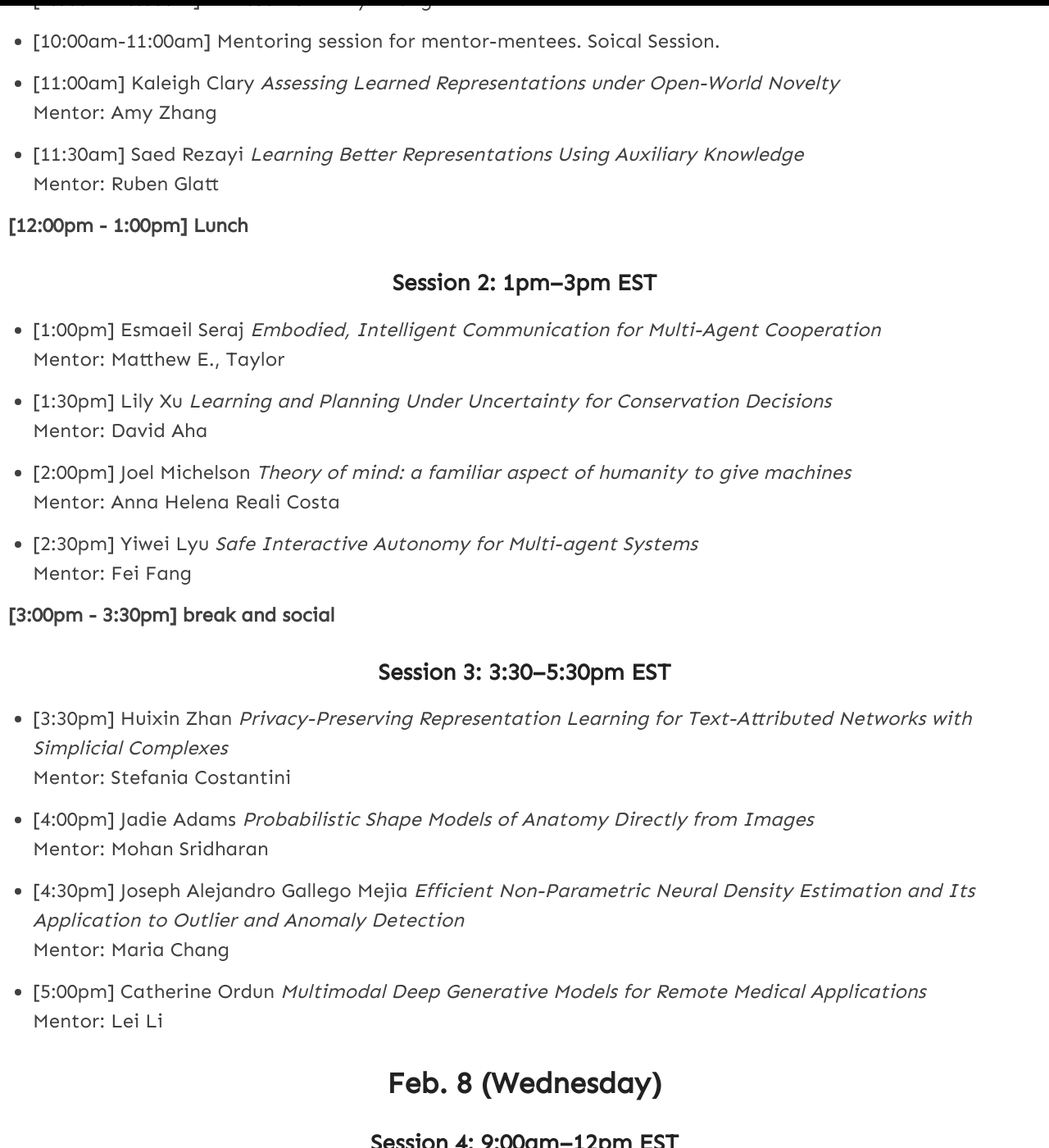
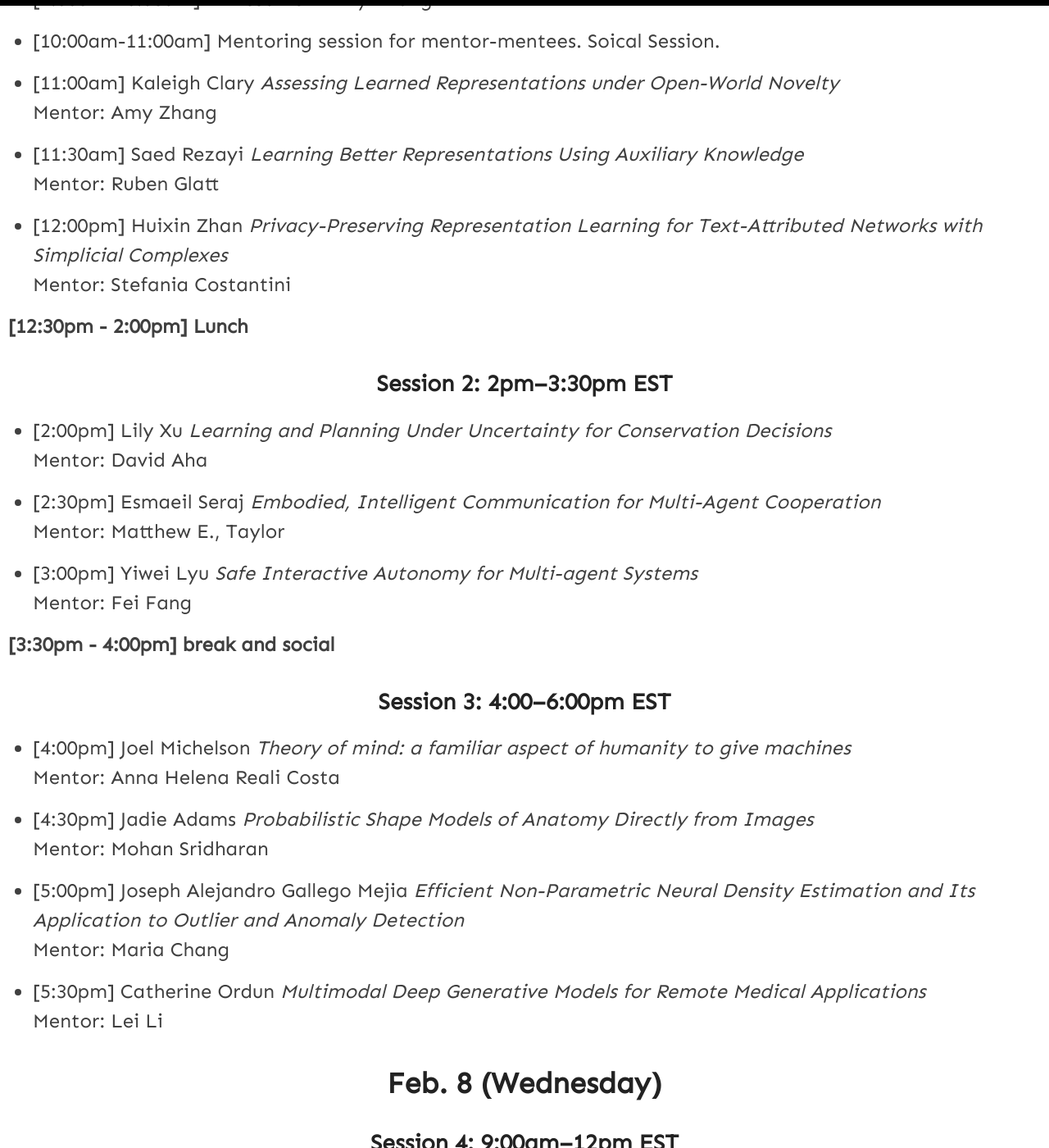
Before and after one commit to yue-ning/dc2025, a Jekyll site: the page built from _pages/schedule.md, in a window 1280 px wide and 1400 px high, scrolled down 480 px. Shown: the whole window at 82% size. Built offline with Jekyll 4.4.1, drawn with Linux system fonts in a browser that asks for light colours; some of the changed text lies outside the part shown.

Commit message:
Update schedule.md
update the schedule

```diff
--- a/_pages/schedule.md
+++ b/_pages/schedule.md
@@ -6,7 +6,7 @@ permalink: /schedule/
 
 # Feb. 7 (Tuesday)
 
-### Session 1: 8:45am–12pm EST
+### Session 1: 8:45am–12:30pm EST
 
 - [8:45am] Welcome and Logistics
 
@@ -20,36 +20,36 @@ Mentor: Amy Zhang
 - [11:30am] Saed Rezayi *Learning Better Representations Using Auxiliary Knowledge*\
 Mentor: Ruben Glatt
 
-**[12:00pm - 1:00pm] Lunch**
+- [12:00pm] Huixin Zhan *Privacy-Preserving Representation Learning for Text-Attributed Networks with Simplicial Complexes*\
+Mentor: Stefania Costantini
 
-### Session 2: 1pm–3pm EST
+**[12:30pm - 2:00pm] Lunch**
 
-- [1:00pm] Esmaeil Seraj *Embodied, Intelligent Communication for Multi-Agent Cooperation*\
+### Session 2: 2pm–3:30pm EST
+
+- [2:00pm] Lily Xu *Learning and Planning Under Uncertainty for Conservation Decisions*\
+Mentor: David Aha
+
+- [2:30pm] Esmaeil Seraj *Embodied, Intelligent Communication for Multi-Agent Cooperation*\
 Mentor: Matthew E., Taylor
 
-- [1:30pm] Lily Xu *Learning and Planning Under Uncertainty for Conservation Decisions*\
-Mentor: David Aha
+- [3:00pm]  Yiwei Lyu *Safe Interactive Autonomy for Multi-agent Systems*\
+Mentor: Fei Fang
 
-- [2:00pm] Joel Michelson *Theory of mind: a familiar aspect of humanity to give machines*\
+**[3:30pm - 4:00pm] break and social**
+
+### Session 3: 4:00–6:00pm EST
+
+- [4:00pm] Joel Michelson *Theory of mind: a familiar aspect of humanity to give machines*\
 Mentor: Anna Helena Reali Costa
 
-- [2:30pm]  Yiwei Lyu *Safe Interactive Autonomy for Multi-agent Systems*\
-Mentor: Fei Fang
-
-**[3:00pm - 3:30pm] break and social**
-
-### Session 3: 3:30–5:30pm EST
-
-- [3:30pm] Huixin Zhan *Privacy-Preserving Representation Learning for Text-Attributed Networks with Simplicial Complexes*\
-Mentor: Stefania Costantini
-
-- [4:00pm]  Jadie Adams *Probabilistic Shape Models of Anatomy Directly from Images*\
+- [4:30pm] Jadie Adams *Probabilistic Shape Models of Anatomy Directly from Images*\
 Mentor: Mohan Sridharan
 
-- [4:30pm] Joseph Alejandro Gallego Mejia *Efficient Non-Parametric Neural Density Estimation and Its Application to Outlier and Anomaly Detection*\
+- [5:00pm] Joseph Alejandro Gallego Mejia *Efficient Non-Parametric Neural Density Estimation and Its Application to Outlier and Anomaly Detection*\
 Mentor: Maria Chang
 
-- [5:00pm] Catherine Ordun *Multimodal Deep Generative Models for Remote Medical Applications*\
+- [5:30pm] Catherine Ordun *Multimodal Deep Generative Models for Remote Medical Applications*\
 Mentor: Lei Li
 
 
@@ -67,37 +67,36 @@ Mentor: Yi Wu
 - [11:30am]  Hiromu Yakura *Failure-Resistant Intelligent Interaction for Reliable Human-AI Collaboration*\
 Mentor: Pulkit Agrawal
 
-**[12:00pm - 1:00pm] Lunch**
-
-### Session 2: 1pm–3pm EST
-
-- [1:00pm] Thao Le *Explaining the Uncertainty in AI-Assisted Decision Making*\
+- [12:00pm] Thao Le *Explaining the Uncertainty in AI-Assisted Decision Making*\
 Mentor: Jakob Foerster
 
-- [1:30pm] Priyanka Ranade *Knowledge-Embedded Narrative Construction from Open Source Intelligence*\
+**[12:30pm - 2:00pm] Lunch**
+
+### Session 2: 2pm–3:30pm EST
+
+- [2:00pm] Priyanka Ranade *Knowledge-Embedded Narrative Construction from Open Source Intelligence*\
 Mentor: Mark Roberts
-
-- [2:00pm] Lucia Cipolina-Kun \
-Mentor: Biplav Srivastava
 
 - [2:30pm]  Xinlu Zhang *Deep learning for Medical Prediction in Electronic Health Records*\
 Mentor: Laura Hiatt
 
+- [3:00pm] Lucia Cipolina-Kun \
+Mentor: Biplav Srivastava
 
-**[3:00pm - 3:30pm] break and social**
+**[3:30pm - 4:00pm] break and social**
 
-### Session 3: 3:30–5:30pm EST
+### Session 3: 4:00–6:00pm EST
 
-- [3:30pm] Andrea Pugnana *Topics in Selective Classification*\
-Mentor: Brenda Ng
-
-- [4:00pm]  Yiming Li \
+- [4:00pm]  Yiming Li *Poisoning-based Backdoor Attacks in Computer Vision* \
 Mentor: Andrea, Omicini
 
-- [4:30pm] James Ainooson \
+- [4:30pm] James Ainooson *Modeling strategies as programs: How to study strategy differences in intelligent systems with program synthesis* \
 Mentor: Matthew Gombolay
 
-- [5:00pm] Yuwei Sun \
+- [5:00pm] Yuwei Sun *Meta Learning in Decentralized Neural Networks: Towards More General AI*\
 Mentor: Felipe Rech Meneguzzi
 
+- [5:30pm] Andrea Pugnana *Topics in Selective Classification*\
+Mentor:
+
 - [5:30pm] Closing Remarks
```
